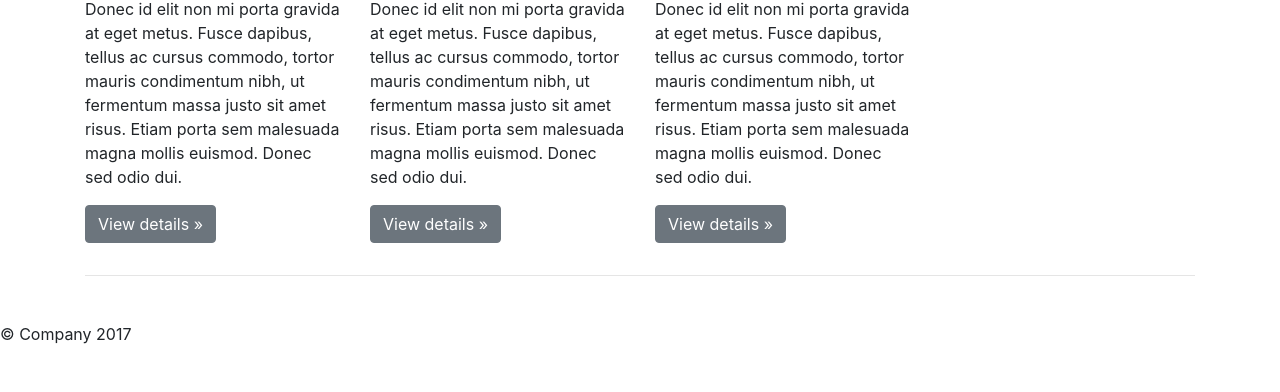
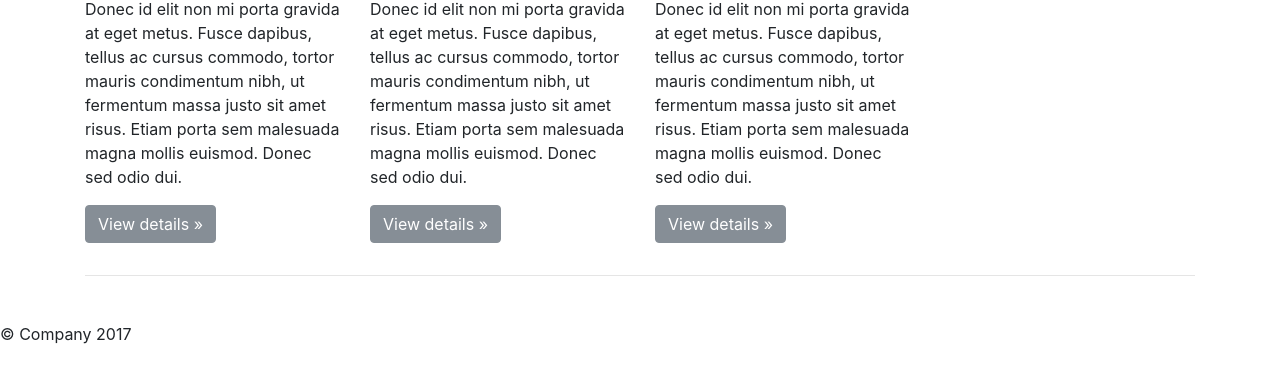
Before and after one commit to TorryChen3/TorryChen3.github.io, a plain HTML site: page index.html in a window 1280 px wide. Shown: the part 708-1100 px from the top of the page. Drawn offline with nearby package versions, Linux system fonts and the light colour scheme.

Commit message:
Update index.html

```diff
--- a/index.html
+++ b/index.html
@@ -10,10 +10,10 @@
     <title>Off Canvas Template for Bootstrap</title>
 
     <!-- Bootstrap core CSS -->
-    <link href="/bootstrap.css" rel="stylesheet">  <!--../../../../dist/css/bootstrap.css-->
+    <link rel="stylesheet" href="https://maxcdn.bootstrapcdn.com/bootstrap/4.0.0-beta.2/css/bootstrap.min.css" integrity="sha384-PsH8R72JQ3SOdhVi3uxftmaW6Vc51MKb0q5P2rRUpPvrszuE4W1povHYgTpBfshb" crossorigin="anonymous">
 
     <!-- Custom styles for this template -->
-    <link href="offcanvas.css" rel="stylesheet">
+    <link href="/offcanvas.css" rel="stylesheet">
   </head>
 
   <body>
```
